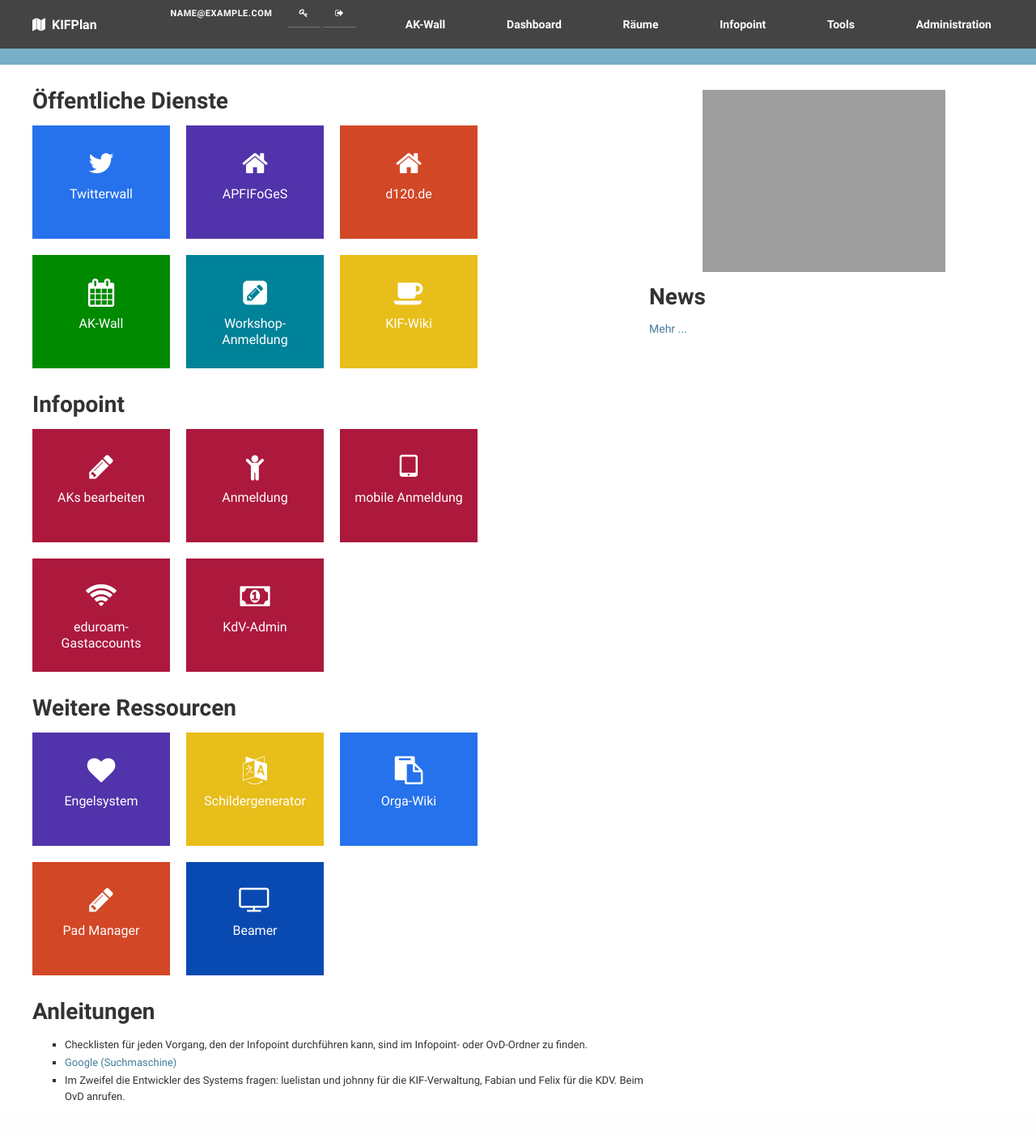
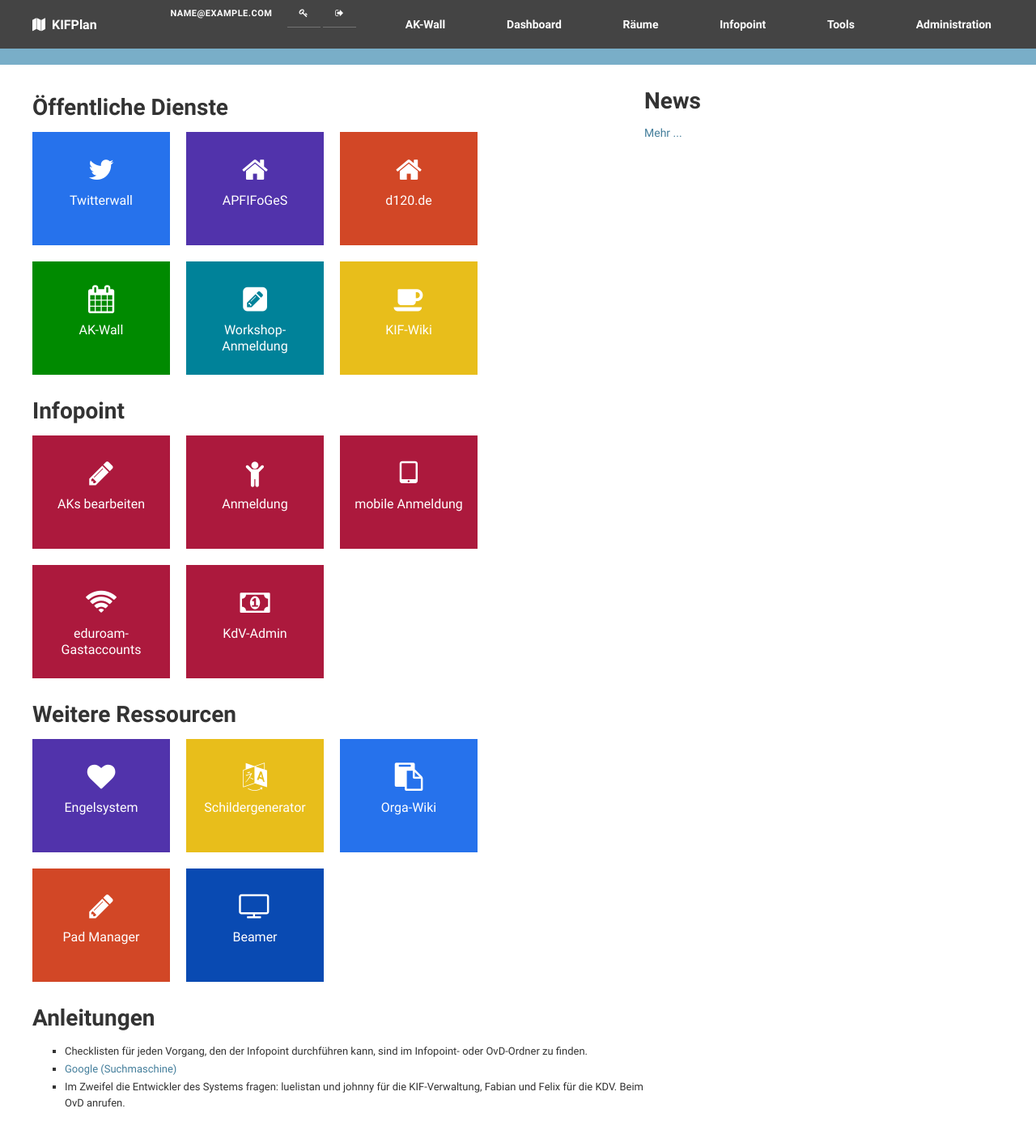
Before and after one commit to d120/kifplan, a Django app: page / in a window 1280 px wide. Shown: the whole page at 81% size. Before the commit the page ends 1360 px from the top, so only its background shows below. Run offline with Django 3.2, Linux system fonts and the light colour scheme; the visitor is signed in with stand-in values (Sample User, id 1); data that the repository does not hold is empty; parts of the project's set-up code (start-up, migrations or seed data) failed here and were passed over; some libraries are stand-ins or nearby versions; grey boxes are pictures that could not be loaded.

Commit message:
remove broken image link from dashboard

```diff
--- a/frontend/templates/frontend/index.html
+++ b/frontend/templates/frontend/index.html
@@ -110,11 +110,7 @@
   <li>Im Zweifel die Entwickler des Systems fragen: luelistan und johnny für die KIF-Verwaltung, Fabian und Felix für die KDV. Beim OvD anrufen.</li>
 </ul>
 
-</div><div class="col-md-small">
-<p><center>
-<img src="https://kif.d120.de/kiflogo.jpg" style="width:300px;max-width:80%;" >
-</center></p>
-
+</div>
 <a name="news"></a>
 <h2>News</h2>
 
```
